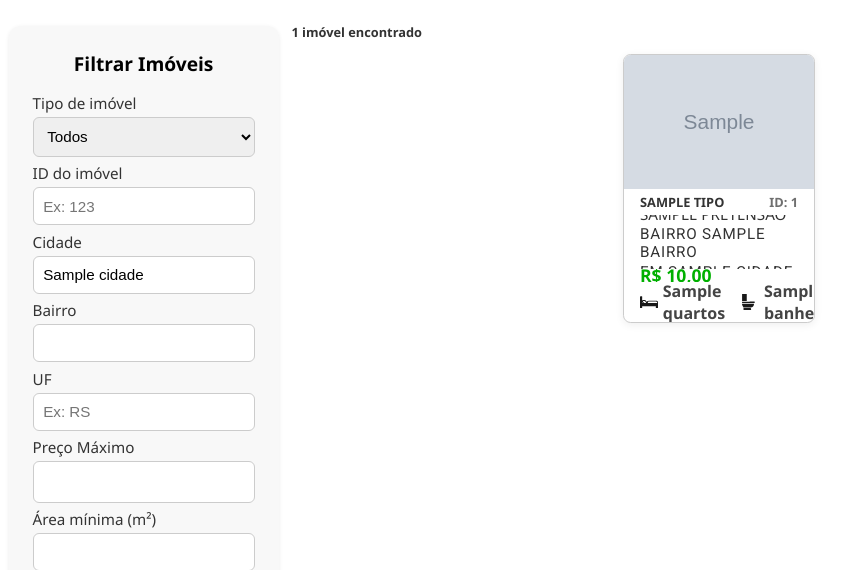
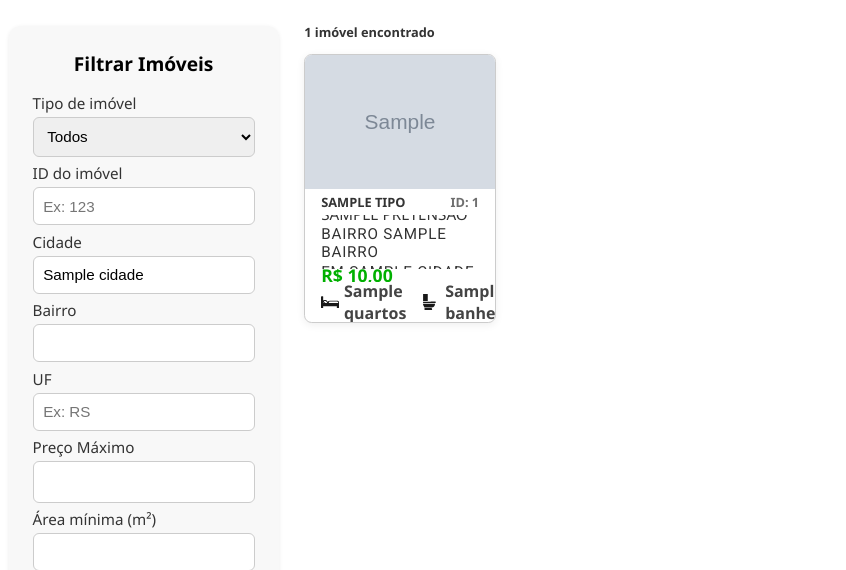
Before and after one commit to Oliveira223/Imoveis-Bresolin, a Flask app: template templates/pesquisa.html in a window 1280 px wide. Shown: the part 64-634 px from the top of the page, without its empty margins (17-863 px from the left). Run offline with Flask 3, Linux system fonts and the light colour scheme; the template is opened without the code that fills it: most values are stand-ins (such as "Sample title", 1, 10 or a date in 2020); grey boxes marked "Sample" are stand-in pictures; some libraries are stand-ins or nearby versions; some web fonts are replaced.

Commit message:
'pesquisa' page adjust

```diff
--- a/static/css/pesquisa.css
+++ b/static/css/pesquisa.css
@@ -348,7 +348,7 @@ a:hover {
   padding: 0;
   text-align: left;
   line-height: 1;
-  padding-left: 1vw;
+  padding-left: 2vw;
 }
 
   .area-resultados {
@@ -362,7 +362,7 @@ a:hover {
   display: grid !important;
   grid-template-columns: repeat(auto-fit, minmax(270px, 1fr));
   max-width: 80vw; /* trava o limite total de largura */
-  margin: 0 auto;
+  margin: 0 2vw; /* y, x */
   gap: 24px;
   align-items: start;
 }
--- a/static/js/pesquisa.js
+++ b/static/js/pesquisa.js
@@ -77,8 +77,8 @@ document.addEventListener('DOMContentLoaded', () => {
   const entregaInput = document.getElementById('entrega');
 
   function atualizarCampoEntrega() {
-    entregaInput.disabled = estagioSelect.value === 'PRONTA';
-  }
+  entregaInput.disabled = estagioSelect.value !== 'EM CONSTRUÇÃO';
+}
 
   estagioSelect.addEventListener('change', atualizarCampoEntrega);
   atualizarCampoEntrega(); // ao carregar a página
```
Also changed, not shown: templates/pesquisa.html (+4 -6 lines).
